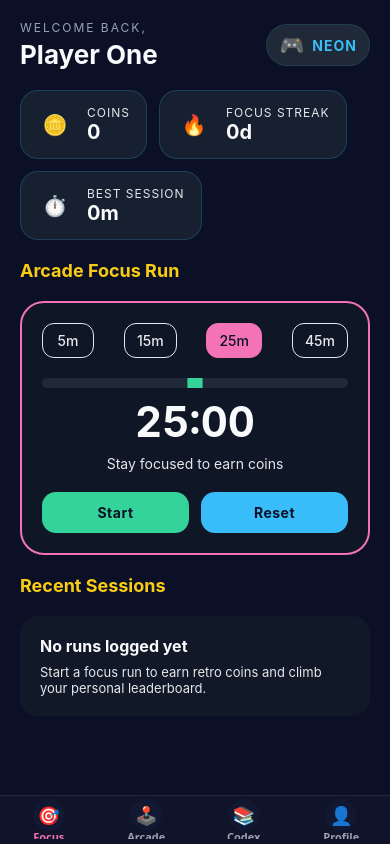
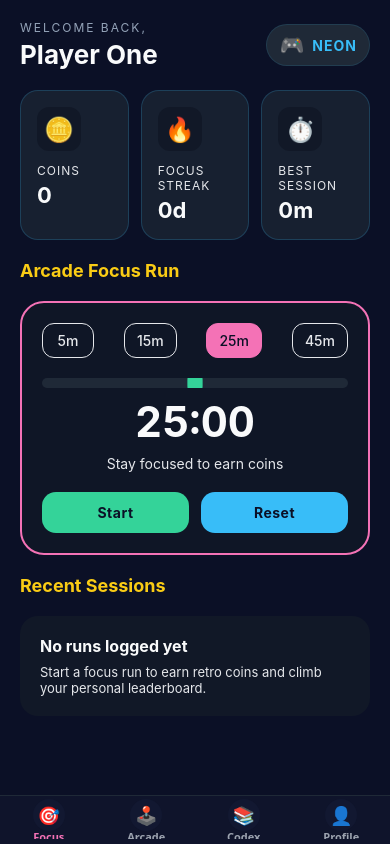
Before and after one commit to BogdanNuExista/SampleApp, a React Native app: screen /Home in a window 390 px wide. Built offline with nearby package versions, Linux system fonts and the light colour scheme; what react-native-worklets would draw is missing.

Commit message:
fixed home screen

```diff
--- a/src/components/StatBadge.tsx
+++ b/src/components/StatBadge.tsx
@@ -25,28 +25,27 @@ export function StatBadge({ label, value, icon, numberOfLines = 1 }: StatBadgePr
 
 const styles = StyleSheet.create({
   container: {
-    flexDirection: 'row',
-    alignItems: 'center',
+    flex: 1,
+    flexDirection: 'column',
+    alignItems: 'flex-start',
     backgroundColor: '#1f2937aa',
-    paddingVertical: 14,
-    paddingHorizontal: 16,
+    padding: 16,
     borderRadius: 18,
-    gap: 14,
+    gap: 12,
     borderWidth: 1,
     borderColor: '#38bdf833',
-    flexShrink: 1,
-    minWidth: 0,
   },
   iconWrapper: {
-    width: 36,
-    height: 36,
-    borderRadius: 10,
+    width: 44,
+    height: 44,
+    borderRadius: 12,
+    backgroundColor: '#111827',
     alignItems: 'center',
     justifyContent: 'center',
   },
   textContainer: {
-    flex: 1,
-    minWidth: 0,
+    width: '100%',
+    gap: 4,
   },
   label: {
     color: palette.silver,
@@ -56,7 +55,7 @@ const styles = StyleSheet.create({
   },
   value: {
     color: palette.softWhite,
-    fontSize: 20,
+    fontSize: 22,
     fontWeight: '700',
   },
 });
--- a/src/screens/HomeScreen.tsx
+++ b/src/screens/HomeScreen.tsx
@@ -217,6 +217,7 @@ const styles = StyleSheet.create({
     flexDirection: 'row',
     flexWrap: 'wrap',
     gap: 12,
+    alignItems: 'stretch',
   },
   sectionTitle: {
     color: palette.neonYellow,
@@ -264,6 +265,6 @@ const styles = StyleSheet.create({
     fontWeight: '700',
   },
   statEmoji: {
-    fontSize: 20,
+    fontSize: 24,
   },
 });
```
